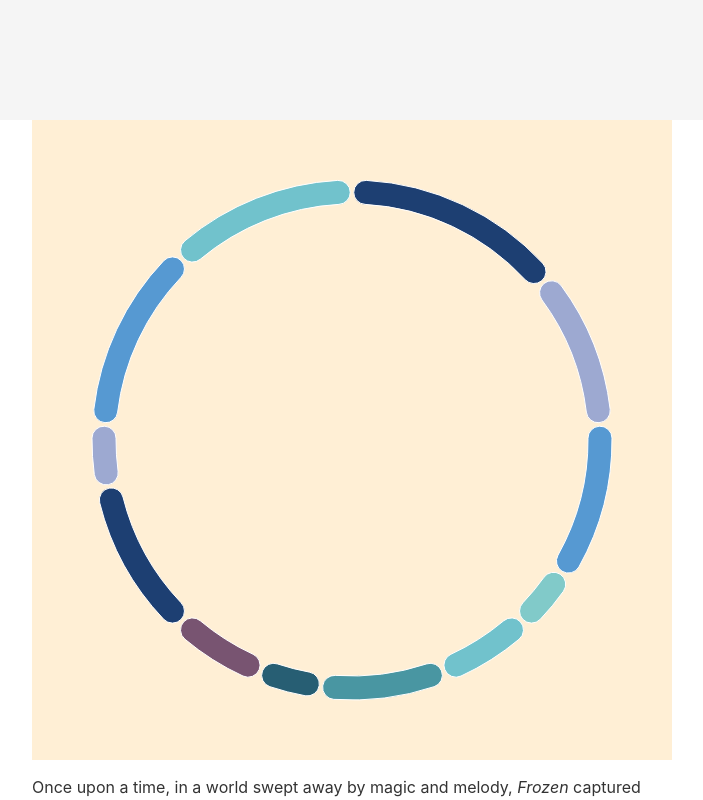
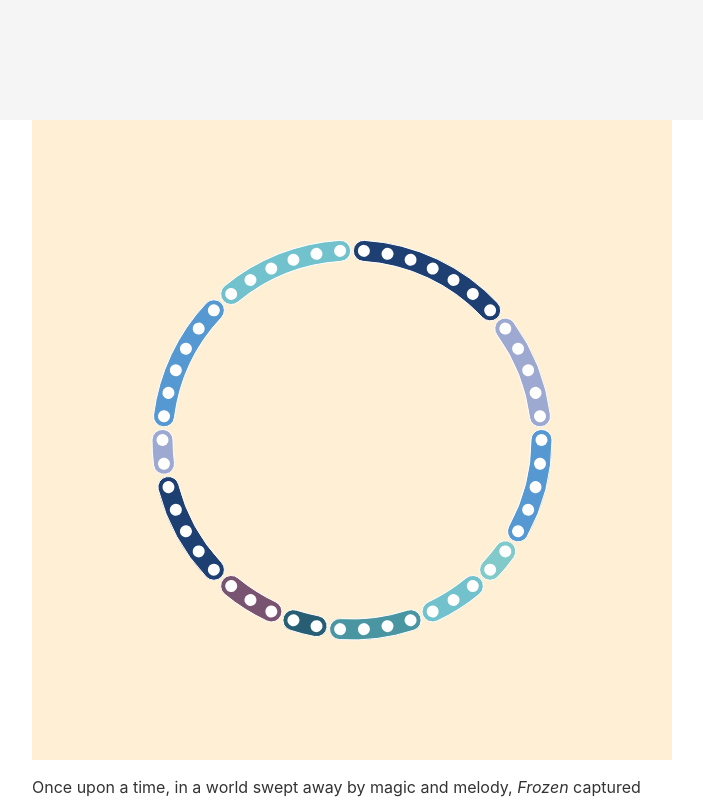
Before and after one commit to officeofjane/diana-frost-january, a SvelteKit app: page / in a window 1280 px wide. Shown: the part 680-1480 px from the top of the page, without its empty margins (288-991 px from the left). Built offline with nearby package versions, Linux system fonts and the light colour scheme.

Commit message:
add nodes

```diff
--- a/package.json
+++ b/package.json
@@ -16,6 +16,8 @@
 		"@sveltejs/kit": "^2.43.2",
 		"@sveltejs/vite-plugin-svelte": "^6.2.0",
 		"archieml": "^0.5.0",
+		"d3-array": "^3.2.4",
+		"d3-scale": "^4.0.2",
 		"d3-shape": "^3.2.0",
 		"lodash.debounce": "^4.0.8",
 		"prettier": "^3.6.2",
--- a/src/components/Wheel.svelte
+++ b/src/components/Wheel.svelte
@@ -1,13 +1,22 @@
 <script>
   import { arc, pie } from "d3-shape";
+  import { range } from "d3-array";
+  import { scaleLinear } from "d3-scale";
   import { data } from "$data/data.js";
   import colours from "$data/colours.json";
 
   let { width, height } = $props();
 
-  const ARC_WIDTH = 24;
+  const MARGIN = 120;
+  const ARC_WIDTH = 21;
+  const NUM_NODES = 50;
+  const NODE_RADIUS = 6;
 
-  const outerRadius = $derived(Math.min(width, height) * 0.5 - 60);
+  const nodeScale = scaleLinear()
+    .domain([0, NUM_NODES])
+    .range([0, 360]);
+
+  const outerRadius = $derived(Math.min(width, height) * 0.5 - MARGIN);
   const innerRadius = $derived(outerRadius - ARC_WIDTH);
 
   const wheelArc = $derived.by(() => {
@@ -25,16 +34,42 @@
   const wheelData = wheelPie(data);
 
   console.log(wheelData);
-
 </script>
 
 <svg viewBox="0, 0, {width}, {height}">
+  <defs>
+    <radialGradient id="gradient">
+      <stop offset="10%" stop-color="gold" />
+      <stop offset="95%" stop-color="red" />
+    </radialGradient>
+    <mask id="mask">
+      <rect x="0" y="0" width={width} height={height} fill="url(#gradient)" />
+    </mask>
+  </defs>
+
   <g
     class="pie"
     transform="translate({width/2}, {height/2})"
   >
     {#each wheelData as slice}
-      <path d={wheelArc(slice)} stroke="white" fill={colours[slice.data.category]}/>
+      <path
+        d={wheelArc(slice)}
+        stroke="white"
+        fill={colours[slice.data.category]}
+      />
+    {/each}
+  </g>
+
+  <g class="nodes"
+    transform="translate({width/2}, {height/2})"
+  >
+    {#each range(NUM_NODES) as node}
+      <circle class="node"
+      cx="0"
+      cy={(outerRadius-ARC_WIDTH/2)}
+      r={NODE_RADIUS}
+      transform="rotate({nodeScale(node) + 360/NUM_NODES/2})"
+    />
     {/each}
   </g>
 </svg>
@@ -45,7 +80,7 @@
     height: 100%;
   }
 
-  rect {
-    fill: blue;
+  .node {
+    fill: white;
   }
 </style>
--- a/src/data/data.js
+++ b/src/data/data.js
@@ -1,16 +1,61 @@
 const data = [
-  { category: "studio", count: 7},
-  { category: "experiences", count: 5},
-  { category: "content-sales", count: 5},
-  { category: "music", count: 2},
-  { category: "games", count: 3},
-  { category: "channel", count: 4},
-  { category: "fan", count: 2},
-  { category: "publishing", count: 3},
-  { category: "entertainment", count: 5},
-  { category: "stores", count: 2},
-  { category: "products", count: 6},
-  { category: "disney-plus", count: 6}
+  { category: "studio",
+    count: 7,
+    labels: ["Disney Live Action", "Disney Animation", "Pixar", "Marvel Studios", "Lucasfilm", "20th Century", "Searchlight Pictures"]
+  },
+  { category: "experiences",
+    count: 5,
+    labels: ["Tokyo Disneyland", "Tokyo Disneysea", "Hotels", "Disney Resort Line", "Disney Cruise Line"]
+  },
+  { category: "content-sales",
+    count: 5,
+    labels: ["DVD/Blu-ray", "SVOD", "TVOD", "EHV", "Linear"]
+  },
+  {
+    category: "music",
+    count: 2,
+    labels: ["Album Releases", "Playlists"]
+  },
+  {
+    category: "games",
+    count: 3,
+    labels: ["Mobile Devices", "Console Games", "Computer Games"]
+  },
+  {
+    category: "channel",
+    count: 4,
+    labels: ["Disney Channel", "Disney Junior", "D Life", "National Geographic"]
+  },
+  {
+    category: "fan",
+    count: 2,
+    labels: ["Fan Fest", "Conventions"]
+  },
+  {
+    category: "publishing",
+    count: 3,
+    labels: ["Digital Asset Licensing", "Learning Books", "Books and Magazines"]
+  },
+  {
+    category: "entertainment",
+    count: 5,
+    labels: ["Disney Music & Fireworks", "Disney On Ice", "Shiki Musicals", "Concerts", "Immersive Exhibitions"]
+  },
+  {
+    category: "stores",
+    count: 2,
+    labels: ["Shop Disney (Online)", "Disney Store Japan"]
+  },
+  {
+    category: "products",
+    count: 6,
+    labels: ["Beauty", "Food/Pet", "Fashion", "Home", "Stationery", "Toys"]
+  },
+  {
+    category: "disney-plus",
+    count: 6,
+    labels: ["Disney", "Pixar", "Marvel", "Star Wars", "National Geographic", "Star (Original Content)"]
+  }
 ];
 
 export { data };
```
Also changed, not shown: 1 other file (tests, documents, lock files or other folders).
